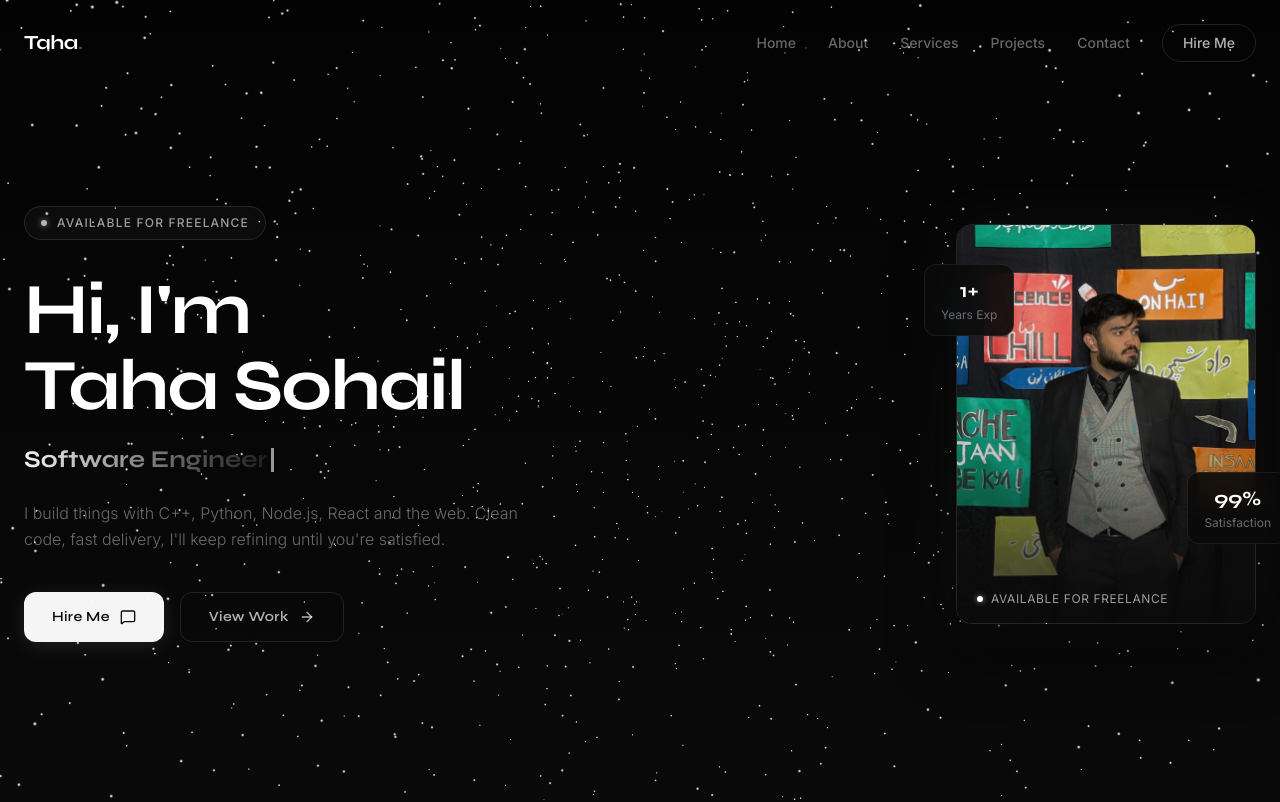
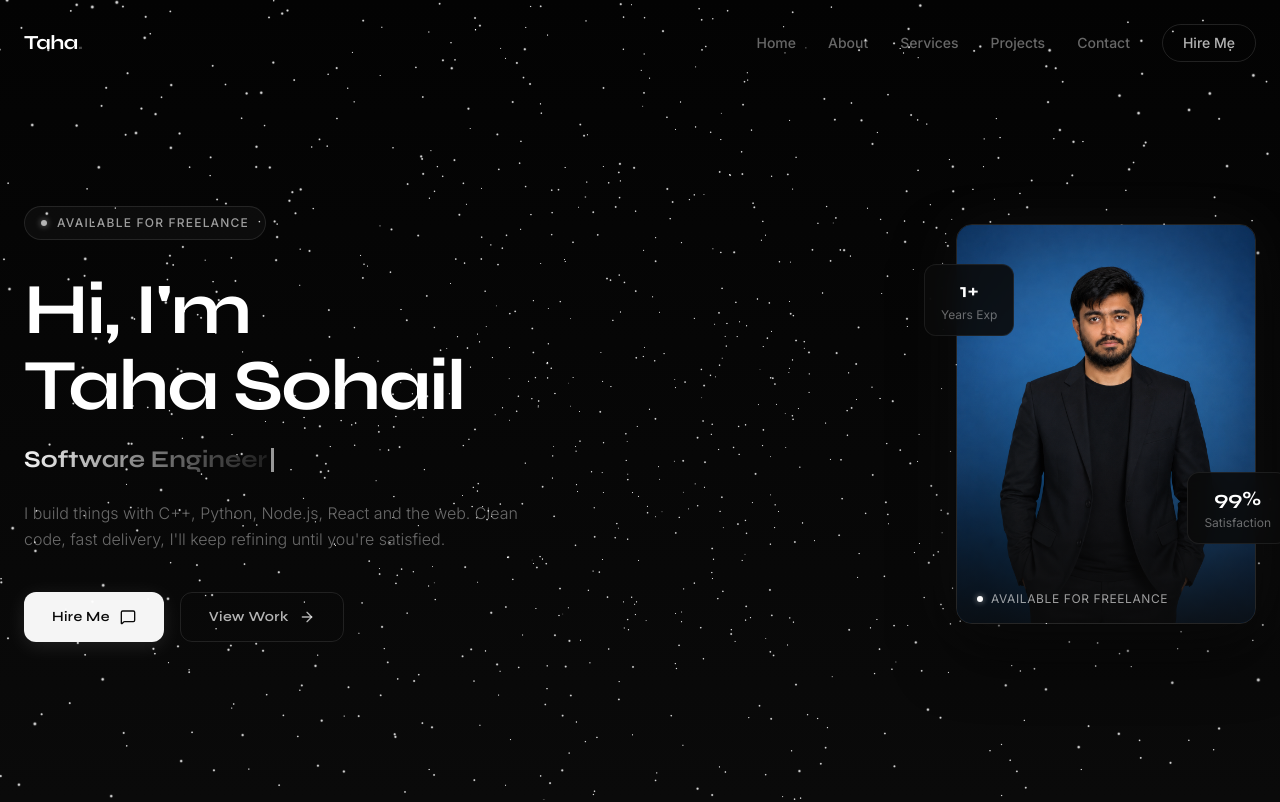
Before and after one commit to TahaSohail-Goat/my_portfolio, a React (Vite) app: page / in a window 1280 px wide. Shown: the top 802 px of the page. Built offline with nearby package versions, Linux system fonts and the light colour scheme.

Commit message:
Image Change

```diff
--- a/src/components/3d/HeroPhoto3D.tsx
+++ b/src/components/3d/HeroPhoto3D.tsx
@@ -43,7 +43,7 @@ export function HeroPhoto3D() {
         }}
       >
         <img
-          src="/taha-photo.jpeg"
+          src="/taha-photo.png"
           alt="Taha Sohail"
           className="w-full h-full object-cover object-top"
         />
```
Also changed, not shown: public/taha-photo.jpeg (deleted), public/taha-photo.png (added).
